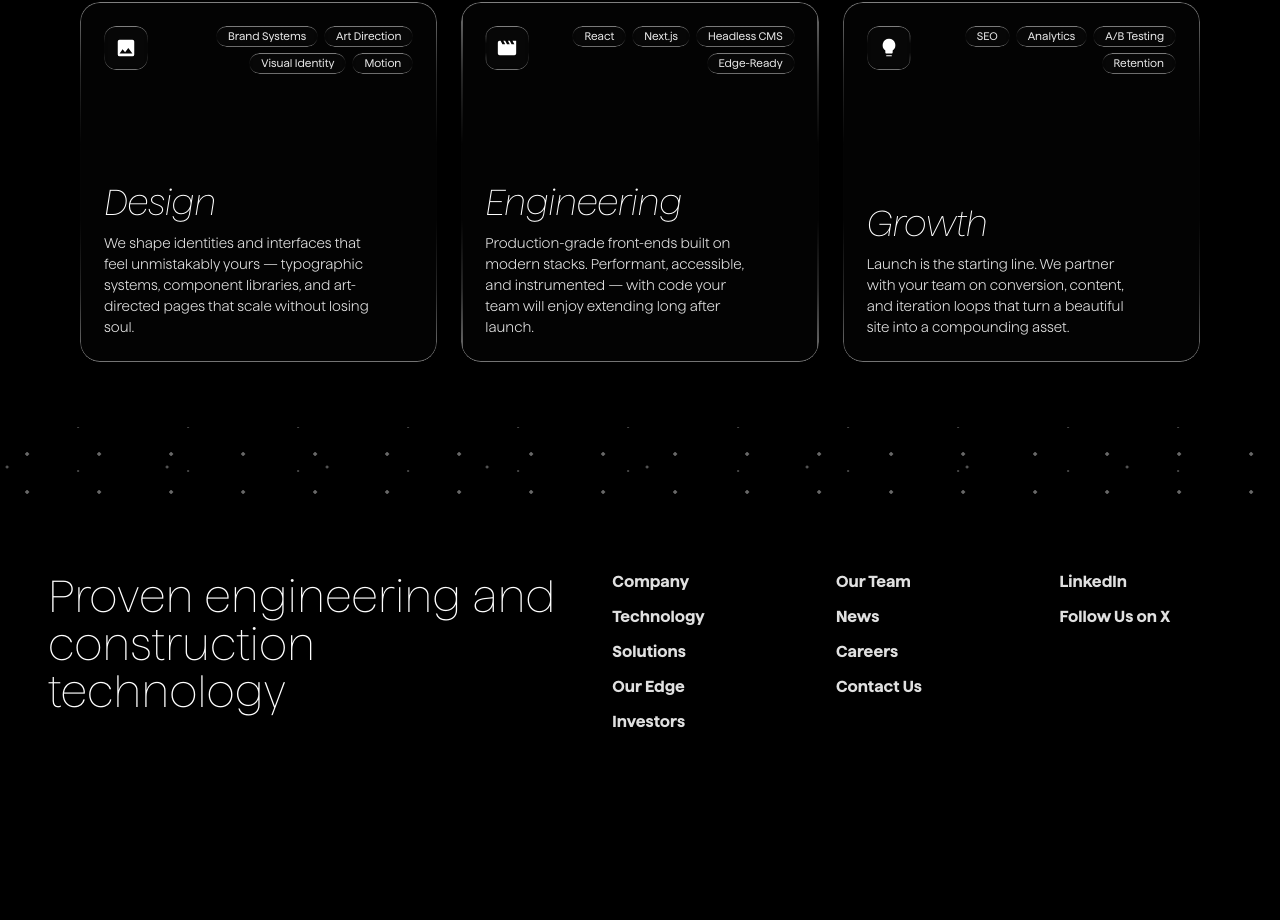
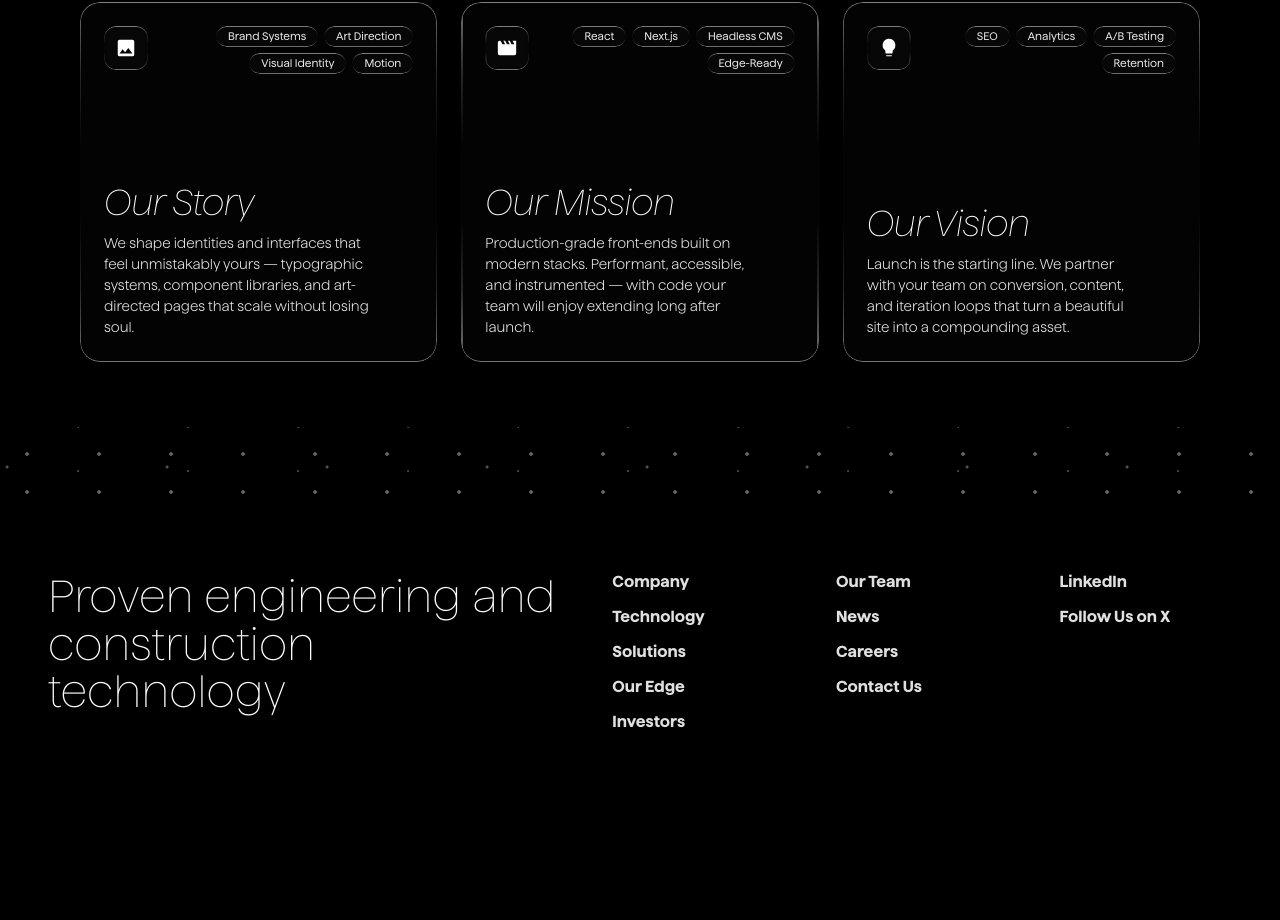
Before and after one commit to vanessa902/BlueSun, a Next.js app: page /about in a window 1280 px wide. Shown: the part 2478-3398 px from the top of the page. Built offline with nearby package versions, Linux system fonts and the light colour scheme.

Commit message:
Rename About Us capability card titles
Design -> Our Story, Engineering -> Our Mission, Growth -> Our Vision.

Co-Authored-By: Claude Opus 4.6 <noreply@anthropic.com>
Claude-Session: https://claude.ai/code/session_01CFdFwUYbSgwnjukfoiMb5h

```diff
--- a/src/app/about/page.tsx
+++ b/src/app/about/page.tsx
@@ -85,19 +85,19 @@ type Capability = {
 
 const CAPABILITIES: Capability[] = [
   {
-    title: "Design",
+    title: "Our Story",
     Icon: ImageIcon,
     tags: ["Brand Systems", "Art Direction", "Visual Identity", "Motion"],
     body: "We shape identities and interfaces that feel unmistakably yours — typographic systems, component libraries, and art-directed pages that scale without losing soul.",
   },
   {
-    title: "Engineering",
+    title: "Our Mission",
     Icon: MovieIcon,
     tags: ["React", "Next.js", "Headless CMS", "Edge-Ready"],
     body: "Production-grade front-ends built on modern stacks. Performant, accessible, and instrumented — with code your team will enjoy extending long after launch.",
   },
   {
-    title: "Growth",
+    title: "Our Vision",
     Icon: LightbulbIcon,
     tags: ["SEO", "Analytics", "A/B Testing", "Retention"],
     body: "Launch is the starting line. We partner with your team on conversion, content, and iteration loops that turn a beautiful site into a compounding asset.",
```
